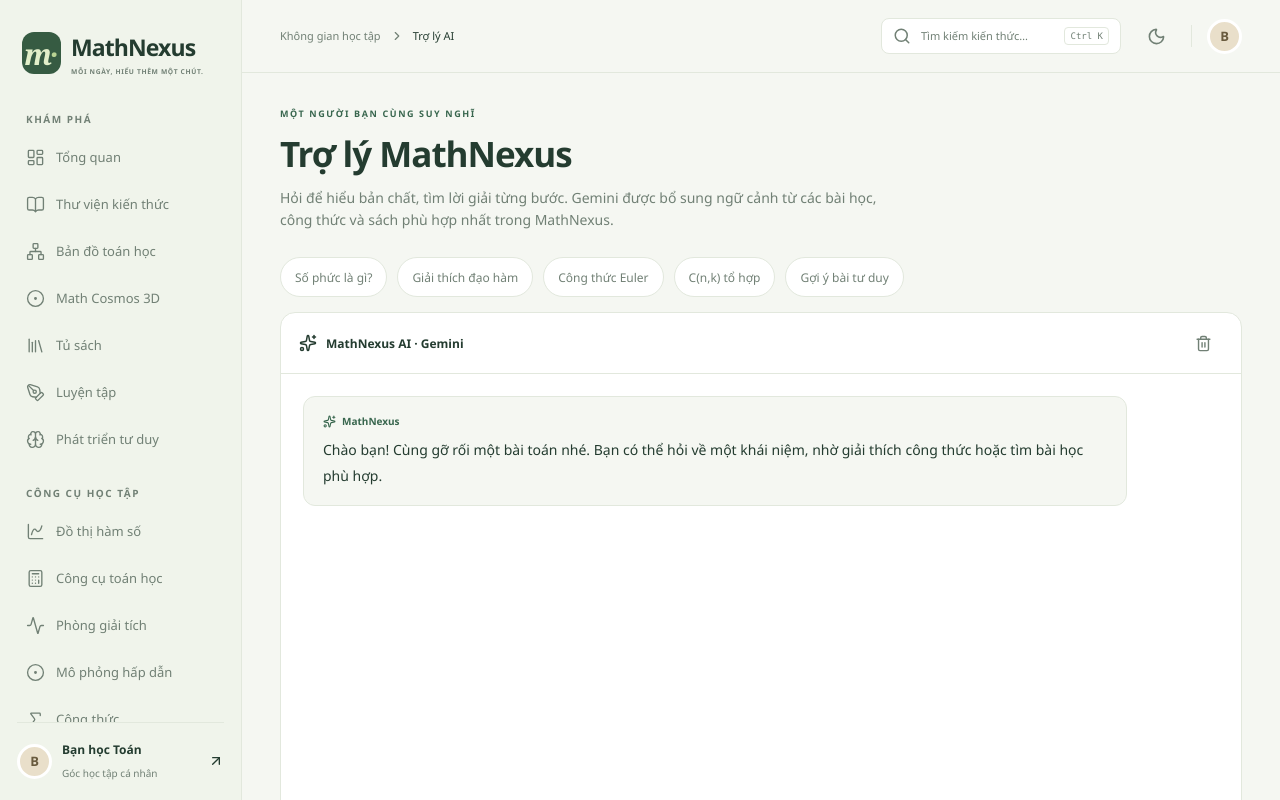
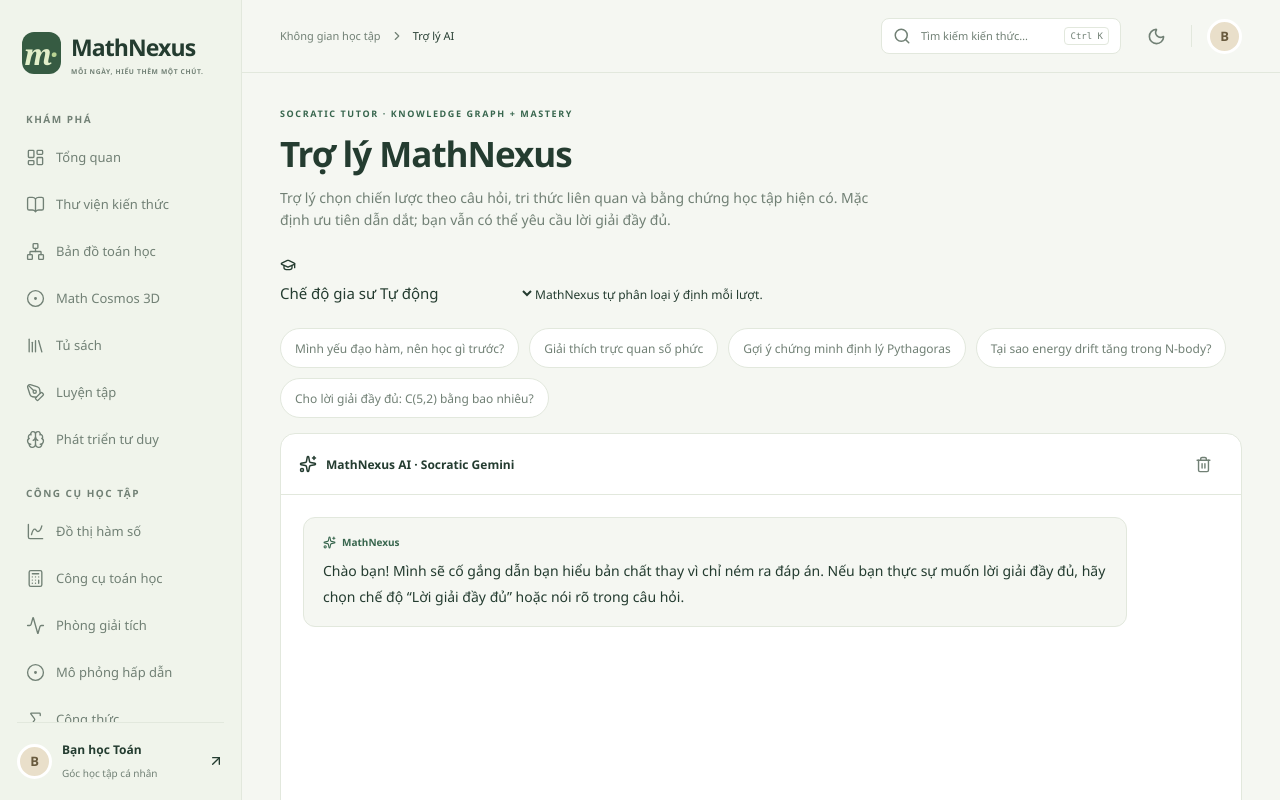
Before and after one commit to koko999-tien/mathnexus, a React (Vite) app: page /ai in a window 1280 px wide. Shown: the top 800 px of the page. Built offline with nearby package versions, Linux system fonts and the light colour scheme.

Commit message:
Integrate mastery-aware Socratic tutor modes into AI

```diff
--- a/src/pages/AI.tsx
+++ b/src/pages/AI.tsx
@@ -1,7 +1,9 @@
 import { useEffect, useRef, useState } from 'react';
 import { Link, useSearchParams } from 'react-router-dom';
-import { Send, Sparkles, BookOpen, Trash2, ArrowUpRight } from 'lucide-react';
+import { Send, Sparkles, BookOpen, Trash2, ArrowUpRight, GraduationCap } from 'lucide-react';
 import { buildKnowledgeContext } from '../utils/knowledgeSearch';
+import { buildTutorPlan, tutorModeLabel, type TutorMode, type TutorModePreference } from '../utils/tutorPlanner';
+import { useProgress } from '../hooks/useProgress';
 import { ChatText } from '../components/ui/ChatText';
 
 interface Message {
@@ -10,6 +12,7 @@
   source?: 'gemini' | 'local';
   model?: string;
   fallbackUsed?: boolean;
+  tutorMode?: TutorMode;
   links?: { to: string; label: string }[];
 }
 
@@ -23,8 +26,30 @@
 }
 
 const CHAT_KEY = 'mathnexus_ai_chat_v1';
-const WELCOME: Message = { role: 'bot', text: 'Chào bạn! Cùng gỡ rối một bài toán nhé. Bạn có thể hỏi về một khái niệm, nhờ giải thích công thức hoặc tìm bài học phù hợp.' };
-const QUICK = ['Số phức là gì?', 'Giải thích đạo hàm', 'Công thức Euler', 'C(n,k) tổ hợp', 'Gợi ý bài tư duy'];
+const TUTOR_PREF_KEY = 'mathnexus_ai_tutor_mode_v1';
+const WELCOME: Message = {
+  role: 'bot',
+  text: 'Chào bạn! Mình sẽ cố gắng dẫn bạn hiểu bản chất thay vì chỉ ném ra đáp án. Nếu bạn thực sự muốn lời giải đầy đủ, hãy chọn chế độ “Lời giải đầy đủ” hoặc nói rõ trong câu hỏi.',
+};
+
+const QUICK = [
+  'Mình yếu đạo hàm, nên học gì trước?',
+  'Giải thích trực quan số phức',
+  'Gợi ý chứng minh định lý Pythagoras',
+  'Tại sao energy drift tăng trong N-body?',
+  'Cho lời giải đầy đủ: C(5,2) bằng bao nhiêu?',
+];
+
+const MODE_OPTIONS: TutorModePreference[] = [
+  'AUTO',
+  'DISCOVER',
+  'GUIDED_HINT',
+  'CONCEPT_EXPLANATION',
+  'PROOF_GUIDANCE',
+  'ERROR_DIAGNOSIS',
+  'VISUAL_INTUITION',
+  'DIRECT_SOLUTION',
+];
 
 function loadConversation(): Message[] {
   try {
@@ -42,9 +67,16 @@
         source: item.source === 'gemini' || item.source === 'local' ? item.source : undefined,
         model: typeof item.model === 'string' ? item.model.slice(0, 120) : undefined,
         fallbackUsed: item.fallbackUsed === true,
+        tutorMode: MODE_OPTIONS.includes(item.tutorMode) && item.tutorMode !== 'AUTO'
+          ? item.tutorMode as TutorMode
+          : undefined,
         links: Array.isArray(item.links)
           ? item.links
-              .filter((link: unknown): link is { to: string; label: string } => Boolean(link) && typeof (link as { to?: unknown }).to === 'string' && typeof (link as { label?: unknown }).label === 'string')
+              .filter((link: unknown): link is { to: string; label: string } =>
+                Boolean(link) &&
+                typeof (link as { to?: unknown }).to === 'string' &&
+                typeof (link as { label?: unknown }).label === 'string'
+              )
               .slice(0, 6)
           : undefined,
       }));
@@ -52,6 +84,15 @@
     return safe.length ? safe : [WELCOME];
   } catch {
     return [WELCOME];
+  }
+}
+
+function loadTutorPreference(): TutorModePreference {
+  try {
+    const value = sessionStorage.getItem(TUTOR_PREF_KEY) as TutorModePreference | null;
+    return value && MODE_OPTIONS.includes(value) ? value : 'AUTO';
+  } catch {
+    return 'AUTO';
   }
 }
 
@@ -69,9 +110,12 @@
 
 export default function AI() {
   const [searchParams] = useSearchParams();
+  const progress = useProgress();
   const [messages, setMessages] = useState<Message[]>(loadConversation);
   const [input, setInput] = useState(() => searchParams.get('q')?.slice(0, 12000) || '');
   const [loading, setLoading] = useState(false);
+  const [tutorPreference, setTutorPreference] = useState<TutorModePreference>(loadTutorPreference);
+  const [activeTutorMode, setActiveTutorMode] = useState<TutorMode | null>(null);
   const scrollRef = useRef<HTMLDivElement>(null);
   const controllerRef = useRef<AbortController | null>(null);
   const busy = useRef(false);
@@ -83,9 +127,13 @@
     try {
       sessionStorage.setItem(CHAT_KEY, JSON.stringify(messages.slice(-30)));
     } catch {
-      // Chat persistence is a convenience only; never block the assistant if storage is unavailable.
+      // Chat persistence is convenience only.
     }
   }, [messages, loading]);
+
+  useEffect(() => {
+    try { sessionStorage.setItem(TUTOR_PREF_KEY, tutorPreference); } catch { /* no-op */ }
+  }, [tutorPreference]);
 
   useEffect(() => () => controllerRef.current?.abort(), []);
 
@@ -93,6 +141,7 @@
     controllerRef.current?.abort();
     busy.current = false;
     setLoading(false);
+    setActiveTutorMode(null);
     setMessages([WELCOME]);
     try { sessionStorage.removeItem(CHAT_KEY); } catch { /* no-op */ }
   };
@@ -102,7 +151,10 @@
     if (!text || busy.current) return;
 
     busy.current = true;
-    const context = buildKnowledgeContext(text, 5);
+    const context = buildKnowledgeContext(text, 6);
+    const plan = buildTutorPlan(text, context.hits, progress, tutorPreference);
+    setActiveTutorMode(plan.mode);
+
     const controller = new AbortController();
     controllerRef.current = controller;
     const timer = window.setTimeout(() => controller.abort('timeout'), 30000);
@@ -133,6 +185,13 @@
           message: text,
           history: history.slice(-8),
           appContext: context.text,
+          tutor: {
+            mode: plan.mode,
+            directSolutionAllowed: plan.directSolutionAllowed,
+            strategy: plan.strategy,
+            masterySummary: plan.masterySummary,
+            anchorConceptIds: plan.anchorConceptIds,
+          },
         }),
       });
 
@@ -154,6 +213,7 @@
           source: 'gemini',
           model: typeof payload.model === 'string' ? payload.model : undefined,
           fallbackUsed: payload.fallbackUsed === true,
+          tutorMode: plan.mode,
           links: context.links,
         },
       ]);
@@ -166,27 +226,100 @@
           ? error.message
           : 'Chưa kết nối được Gemini.';
 
+      const localContext = context.text || 'Thư viện chưa tìm thấy nội dung liên quan. Bạn có thể thử hỏi theo tên khái niệm, chủ đề hoặc mục tiêu học.';
       setMessages(current => [
         ...current,
         {
           role: 'bot',
           source: 'local',
-          text: `${detail}\n\n${context.text || 'Thư viện chưa tìm thấy nội dung liên quan. Bạn có thể thử hỏi theo tên khái niệm, chủ đề hoặc mục tiêu học.'}`,
+          tutorMode: plan.mode,
+          text: `${detail}\n\n**Cách tiếp cận ${tutorModeLabel(plan.mode)}:** ${plan.localOpening}\n\n${localContext}`,
           links: context.links,
         },
       ]);
     } finally {
       window.clearTimeout(timer);
       busy.current = false;
+      setActiveTutorMode(null);
       if (!controller.signal.aborted || controller.signal.reason === 'timeout') setLoading(false);
     }
   };
 
-  return <section className="page-enter"><div className="page-header"><p className="eyebrow">MỘT NGƯỜI BẠN CÙNG SUY NGHĨ</p><h1>Trợ lý MathNexus</h1><p>Hỏi để hiểu bản chất, tìm lời giải từng bước. Gemini được bổ sung ngữ cảnh từ các bài học, công thức và sách phù hợp nhất trong MathNexus.</p></div><div className="filter-row">{QUICK.map(question => <button className="filter-chip" key={question} onClick={() => void send(question)} disabled={loading}>{question}</button>)}</div>
-    <div className="chat-panel"><div className="chat-header"><span><Sparkles size={18} />MathNexus AI · Gemini</span><button className="icon-button" aria-label="Xóa cuộc trò chuyện" disabled={loading} onClick={clearConversation}><Trash2 size={17} /></button></div><div className="chat-messages" ref={scrollRef} role="log" aria-label="Cuộc trò chuyện" aria-live="polite">{messages.map((message, i) => <div key={i} className={`chat-message ${message.role}`}>
-      {message.role === 'bot' && <span className="chat-source">{message.source === 'local' ? <><BookOpen size={13} />Tra cứu cục bộ · Không phải câu trả lời từ Gemini</> : <><Sparkles size={13} />{message.source === 'gemini' ? `Gemini${message.model ? ` · ${message.model}` : ''}${message.fallbackUsed ? ' · dự phòng' : ''}` : 'MathNexus'}</>}</span>}
-      <div className="chat-text"><ChatText text={message.text} /></div>{!!message.links?.length && <div className="chat-links">{message.links.map(link => <Link key={link.to} to={link.to}>{link.label}<ArrowUpRight size={13} /></Link>)}</div>}
-    </div>)}{loading && <div className="chat-message bot" role="status"><span className="chat-source"><Sparkles size={13} />Gemini đang suy nghĩ và tra cứu MathNexus…</span><button className="text-link" onClick={() => { controllerRef.current?.abort(); busy.current = false; setLoading(false); }}>Dừng trả lời</button></div>}</div>
-      <form className="chat-input" onSubmit={event => { event.preventDefault(); void send(input); }}><input aria-label="Câu hỏi cho trợ lý" value={input} onChange={event => setInput(event.target.value)} maxLength={12000} disabled={loading} placeholder="Ví dụ: mình yếu đạo hàm, nên học gì trước?" autoComplete="off" /><button type="submit" aria-label="Gửi câu hỏi" className="button button-dark" disabled={loading || !input.trim()}><Send size={18} /></button></form>
-    </div><p className="helper-text mt-3">Các liên kết dưới câu trả lời là nội dung MathNexus đã được chọn làm ngữ cảnh hoặc tài liệu liên quan để bạn đối chiếu.</p></section>;
+  return <section className="page-enter">
+    <div className="page-header">
+      <p className="eyebrow">SOCRATIC TUTOR · KNOWLEDGE GRAPH + MASTERY</p>
+      <h1>Trợ lý MathNexus</h1>
+      <p>Trợ lý chọn chiến lược theo câu hỏi, tri thức liên quan và bằng chứng học tập hiện có. Mặc định ưu tiên dẫn dắt; bạn vẫn có thể yêu cầu lời giải đầy đủ.</p>
+    </div>
+
+    <div className="tutor-mode-bar">
+      <label>
+        <GraduationCap size={16} />
+        <span>Chế độ gia sư</span>
+        <select
+          aria-label="Chế độ gia sư"
+          value={tutorPreference}
+          disabled={loading}
+          onChange={event => setTutorPreference(event.target.value as TutorModePreference)}
+        >
+          {MODE_OPTIONS.map(mode => <option key={mode} value={mode}>{tutorModeLabel(mode)}</option>)}
+        </select>
+      </label>
+      <small>{tutorPreference === 'AUTO'
+        ? 'MathNexus tự phân loại ý định mỗi lượt.'
+        : 'Chế độ thủ công được ưu tiên cho các lượt tiếp theo.'}</small>
+    </div>
+
+    <div className="filter-row">
+      {QUICK.map(question => <button className="filter-chip" key={question} onClick={() => void send(question)} disabled={loading}>{question}</button>)}
+    </div>
+
+    <div className="chat-panel">
+      <div className="chat-header">
+        <span><Sparkles size={18} />MathNexus AI · Socratic Gemini</span>
+        <button className="icon-button" aria-label="Xóa cuộc trò chuyện" disabled={loading} onClick={clearConversation}><Trash2 size={17} /></button>
+      </div>
+
+      <div className="chat-messages" ref={scrollRef} role="log" aria-label="Cuộc trò chuyện" aria-live="polite">
+        {messages.map((message, i) => <div key={i} className={`chat-message ${message.role}`}>
+          {message.role === 'bot' && <span className="chat-source">
+            {message.source === 'local'
+              ? <><BookOpen size={13} />Tra cứu cục bộ{message.tutorMode ? ` · ${tutorModeLabel(message.tutorMode)}` : ''}</>
+              : <><Sparkles size={13} />{message.source === 'gemini'
+                  ? `Gemini${message.model ? ` · ${message.model}` : ''}${message.tutorMode ? ` · ${tutorModeLabel(message.tutorMode)}` : ''}${message.fallbackUsed ? ' · model dự phòng' : ''}`
+                  : 'MathNexus'}</>}
+          </span>}
+          <div className="chat-text"><ChatText text={message.text} /></div>
+          {!!message.links?.length && <div className="chat-links">
+            {message.links.map(link => <Link key={link.to} to={link.to}>{link.label}<ArrowUpRight size={13} /></Link>)}
+          </div>}
+        </div>)}
+
+        {loading && <div className="chat-message bot" role="status">
+          <span className="chat-source"><Sparkles size={13} />Gemini đang tra cứu và lập chiến lược{activeTutorMode ? ` · ${tutorModeLabel(activeTutorMode)}` : ''}…</span>
+          <button className="text-link" onClick={() => {
+            controllerRef.current?.abort();
+            busy.current = false;
+            setLoading(false);
+            setActiveTutorMode(null);
+          }}>Dừng trả lời</button>
+        </div>}
+      </div>
+
+      <form className="chat-input" onSubmit={event => { event.preventDefault(); void send(input); }}>
+        <input
+          aria-label="Câu hỏi cho trợ lý"
+          value={input}
+          onChange={event => setInput(event.target.value)}
+          maxLength={12000}
+          disabled={loading}
+          placeholder="Ví dụ: mình yếu đạo hàm, nên học gì trước?"
+          autoComplete="off"
+        />
+        <button type="submit" aria-label="Gửi câu hỏi" className="button button-dark" disabled={loading || !input.trim()}><Send size={18} /></button>
+      </form>
+    </div>
+
+    <p className="helper-text mt-3">Các liên kết dưới câu trả lời là nội dung MathNexus được truy xuất làm bằng chứng/ngữ cảnh. Mastery chỉ dùng để điều chỉnh cách dẫn dắt, không tự suy diễn năng lực nếu chưa có dữ liệu.</p>
+  </section>;
 }
```
